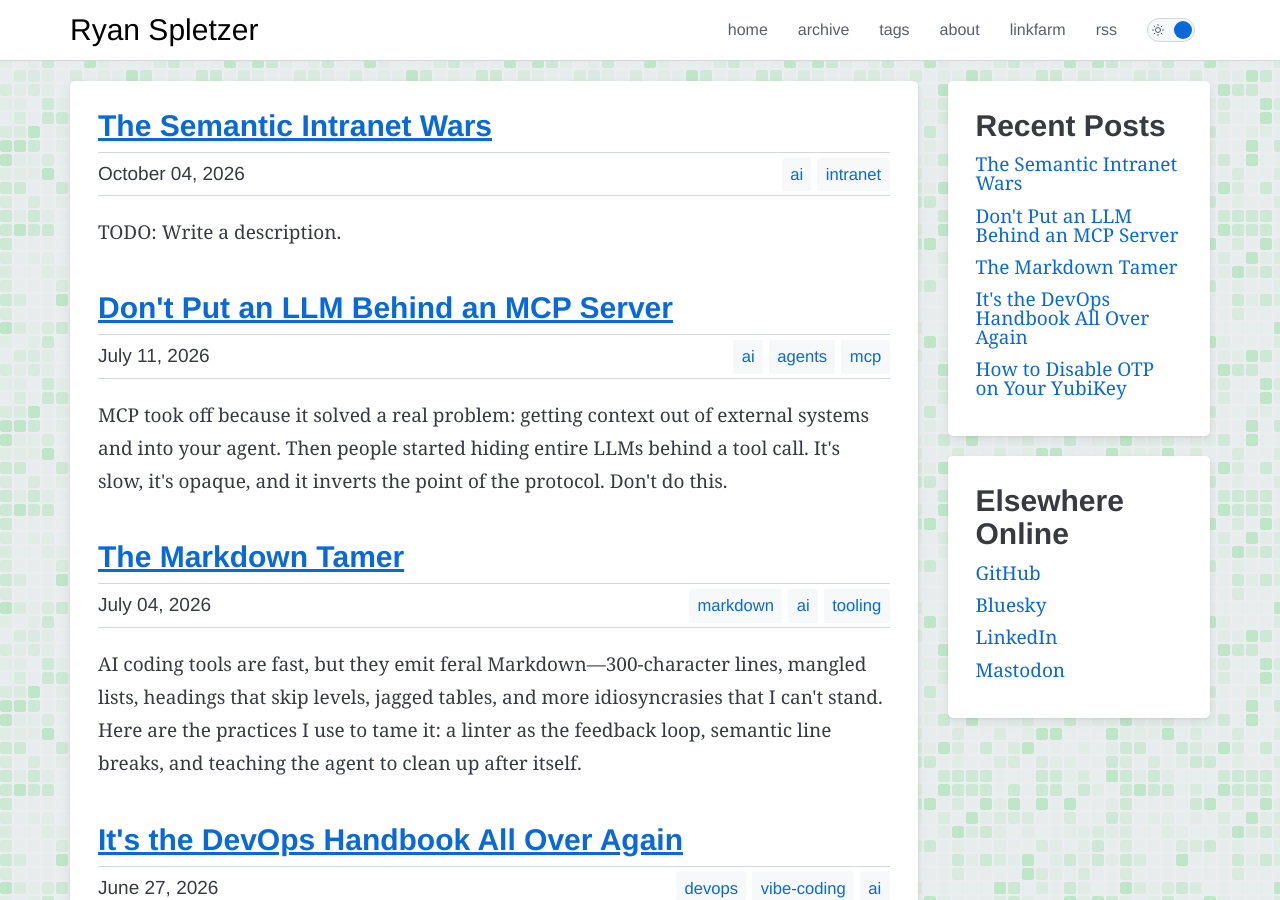
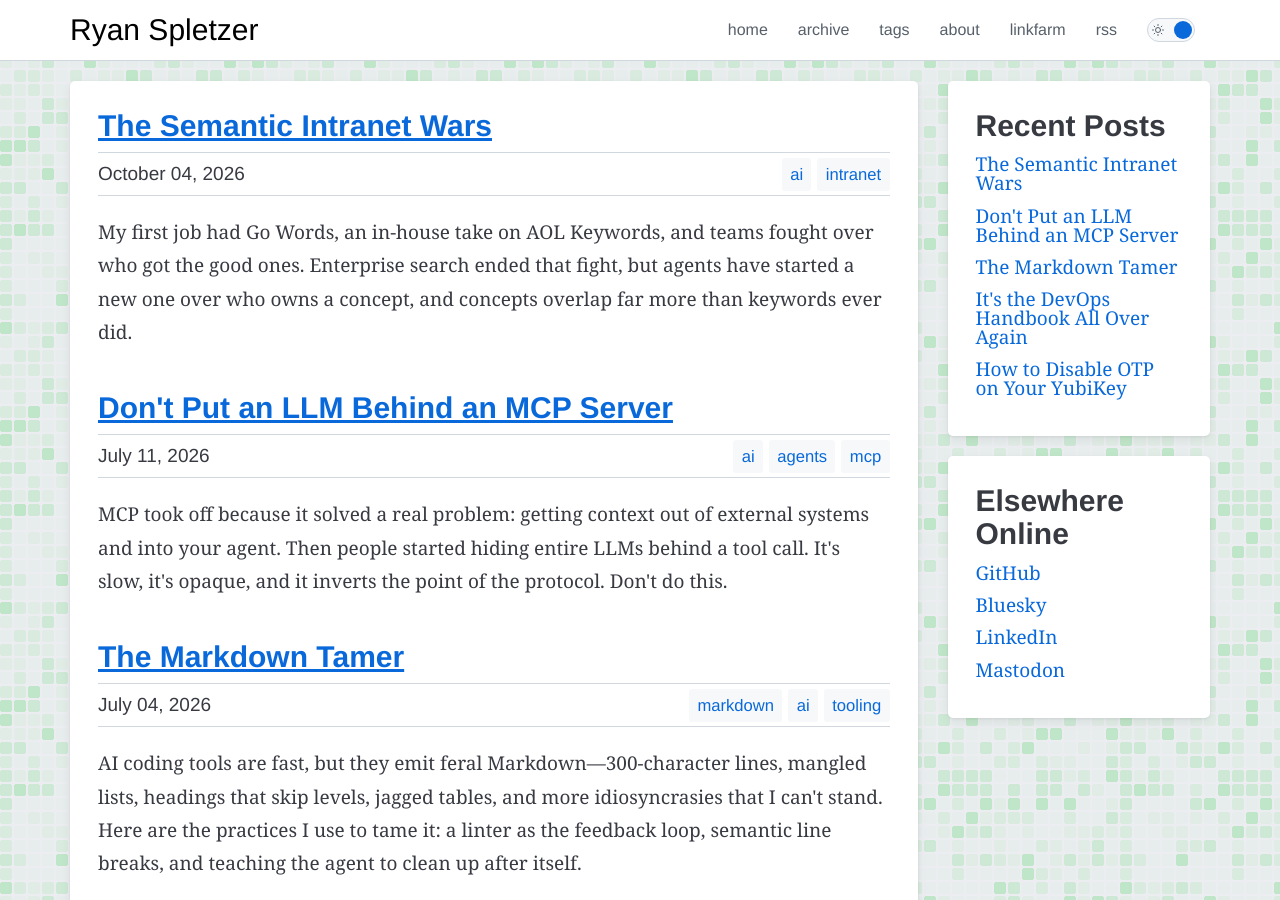
Before and after one commit to ryanspletzer/ryanspletzer.github.io, a Jekyll site: the page built from index.html, in a window 1280 px wide and 900 px high. Built offline with Jekyll 4.4.1, drawn with Linux system fonts in a browser that asks for light colours.

Commit message:
Add description, footnotes heading, and wording tweak to Semantic Intranet Wars draft
Co-Authored-By: Claude Opus 5.5 <noreply@anthropic.com>

```diff
--- a/_posts/2026-10-04-the-semantic-intranet-wars.md
+++ b/_posts/2026-10-04-the-semantic-intranet-wars.md
@@ -3,7 +3,12 @@ layout: post
 title: The Semantic Intranet Wars
 date: 2026-10-04 00:00:00
 description: >
-  TODO: Write a description.
+  My first job had Go Words,
+  an in-house take on AOL Keywords,
+  and teams fought over who got the good ones.
+  Enterprise search ended that fight,
+  but agents have started a new one over who owns a concept,
+  and concepts overlap far more than keywords ever did.
 tags:
  - ai
  - intranet
```
Also changed, not shown: other parts of _posts/2026-10-04-the-semantic-intranet-wars.md (+3 -1 lines).
